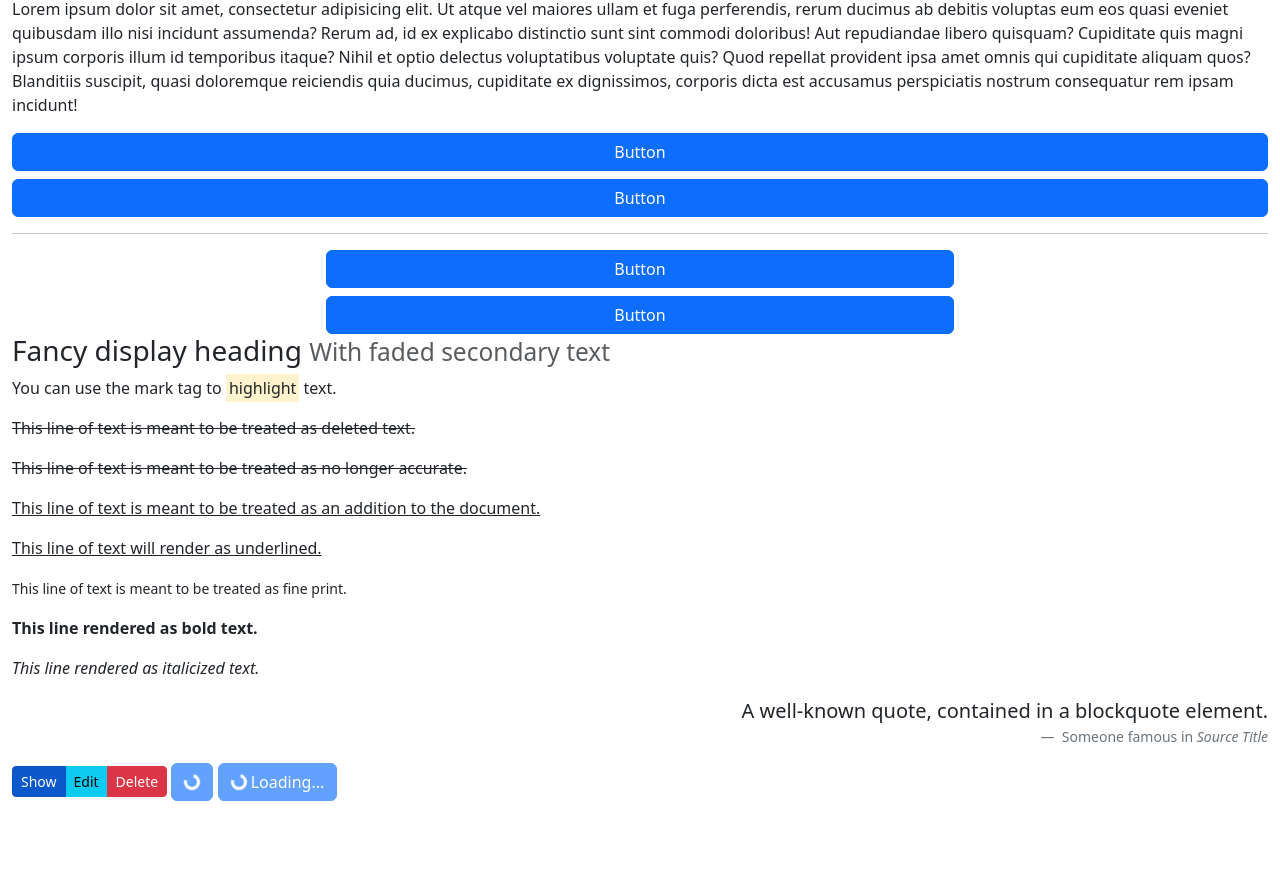
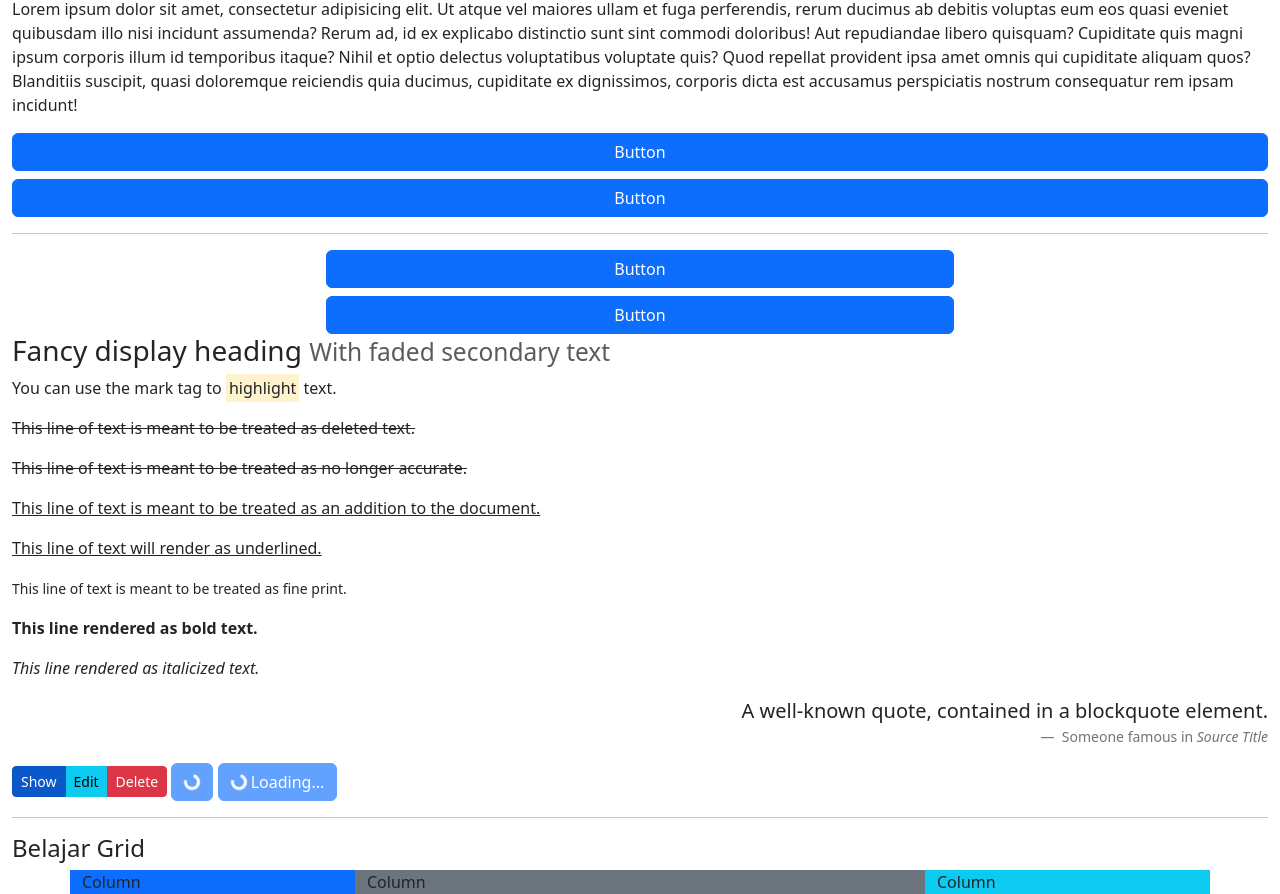
Before and after one commit to Hazzanawarafik/belajar_bootstrap, a plain HTML site: page index.html in a window 1280 px wide. Shown: the part 107-1001 px from the top of the page. Before the commit the page ends 908 px from the top, so only its background shows below. Drawn offline with nearby package versions, Linux system fonts and the light colour scheme.

Commit message:
mengenal sistem grid bootstrap dan manfaatnya

```diff
--- a/index.html
+++ b/index.html
@@ -73,6 +73,15 @@
             <span class="spinner-border spinner-border-sm" role="status" aria-hidden="true"></span>
             Loading...
         </button>
+        <hr>
+        <h4>Belajar Grid</h4>
+        <div class="container">
+            <div class="row">
+                <div class="col col-md-8 col-lg-3 bg-primary">Column</div>
+                <div class="col col-md-2 col-lg-6 bg-secondary">Column</div>
+                <div class="col col-md-2 col-lg-3 bg-info">Column</div>
+            </div>
+        </div>
     </div>
     <script src="https://cdn.jsdelivr.net/npm/@popperjs/core@2.11.6/dist/umd/popper.min.js" integrity="sha384-oBqDVmMz9ATKxIep9tiCxS/Z9fNfEXiDAYTujMAeBAsjFuCZSmKbSSUnQlmh/jp3" crossorigin="anonymous"></script>
     <script src="https://cdn.jsdelivr.net/npm/bootstrap@5.3.0-alpha2/dist/js/bootstrap.min.js" integrity="sha384-heAjqF+bCxXpCWLa6Zhcp4fu20XoNIA98ecBC1YkdXhszjoejr5y9Q77hIrv8R9i" crossorigin="anonymous"></script>
```
